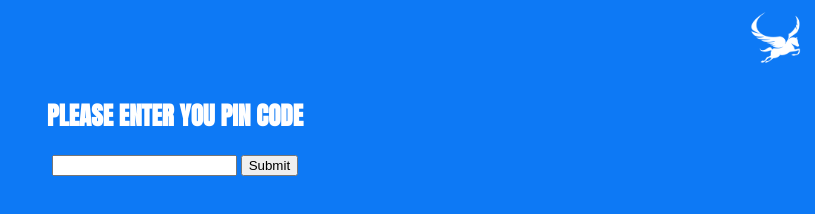
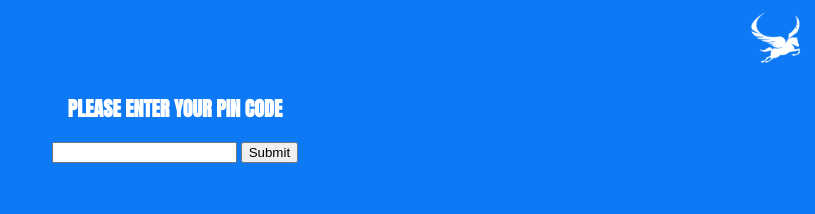
Before and after one commit to 8143005/samplesilte, a plain HTML site: page index.html in a window 1280 px wide. Shown: the whole page, without its empty margins (465-1280 px from the left). Drawn offline with nearby package versions, Linux system fonts and the light colour scheme.

Commit message:
Update index.html

```diff
--- a/index.html
+++ b/index.html
@@ -27,7 +27,7 @@
     h1 {
       color: #fff;
       text-transform: uppercase;
-      font-size: 25px;
+      font-size: 20px;
     }
     #pagetitle{
       position: absolute;
@@ -45,9 +45,9 @@
     <img src="splashIsabara.png" class="ribbon"/>
   </div>
 
-  <form class="" action="shenxun://action1" method="post" target="_self">
+  <form class="" action="shenxun://action1" method="post">
     <div id="pagetitle">
-      <h1>Please enter you PIN code</h1>
+      <h1>Please enter your PIN code</h1>
       <input type="password" name="pincode" id="pincode" value="" autocomplete="off">
       <input type="submit" value="Submit">
     </div>
```
